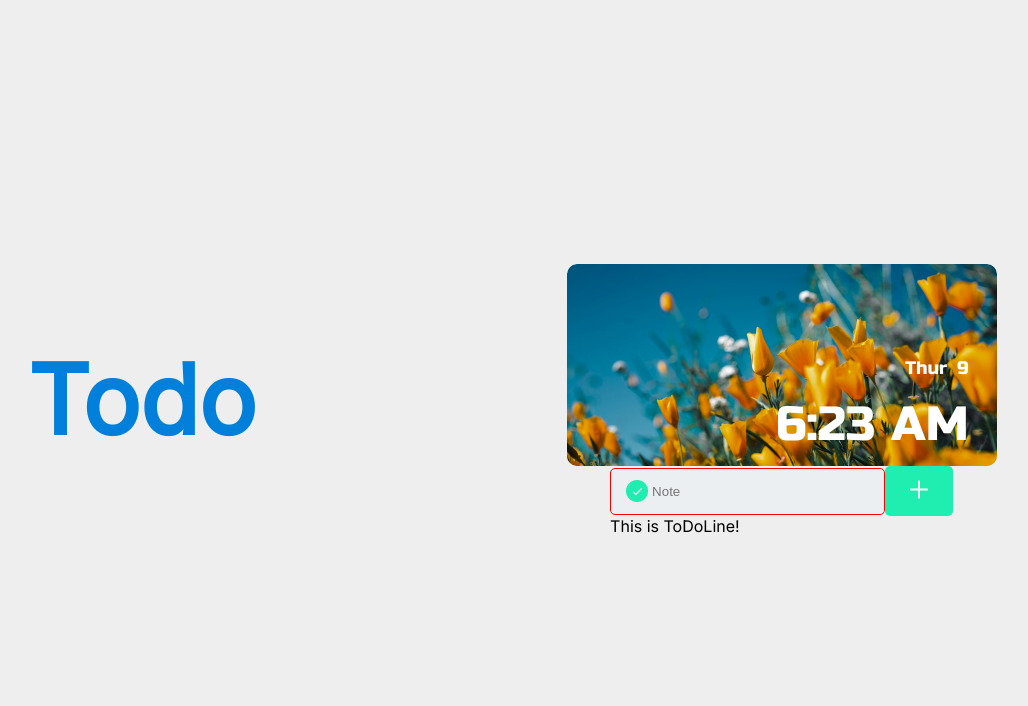
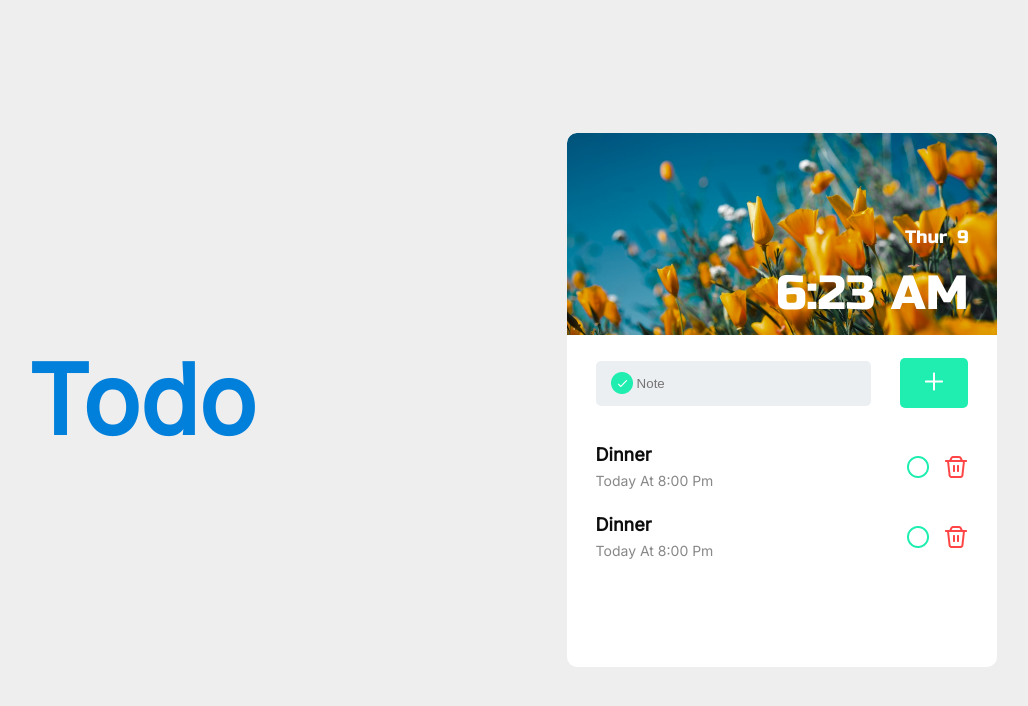
Before and after one commit to giorgiBerika/to-do-app, a React (Vite) app: page / in a window 1280 px wide. Shown: the top 706 px of the page, without its empty margins (128-1156 px from the left). Built offline with nearby package versions, Linux system fonts and the light colour scheme.

Commit message:
Adding to-do line/styles

```diff
--- a/src/App.css
+++ b/src/App.css
@@ -28,4 +28,25 @@
 .app-toDo-container
 {
     font-family: 'Inter', sans-serif;
+    width: 100%;
+    padding: 23px 29px;
+
+    background-color: var(--common-white);
+
+    border-radius: 0 0 10px 10px;
 }
+
+.app-wrapper
+.app-inner-container
+.app-toDo-container
+.app-toDoLine-container
+{
+    display: flex;
+    flex-direction: column;
+    align-items: flex-start;
+    gap:24px;
+
+    min-height: 200px;
+
+    margin-top: 36px;
+}
--- a/src/App.jsx
+++ b/src/App.jsx
@@ -17,6 +17,7 @@ function App() {
             <Inputter />
             <div className='app-toDoLine-container'>
               <ToDoLine />
+              <ToDoLine />
             </div>
           </div>
 
--- a/src/components/header/Header.css
+++ b/src/components/header/Header.css
@@ -8,7 +8,7 @@
     width: 430px;
     height: 202px;
 
-    border-radius: 10px;
+    border-radius: 10px 10px 0 0;
 
     position: relative;
 }
--- a/src/components/inputter/Inputter.css
+++ b/src/components/inputter/Inputter.css
@@ -11,9 +11,8 @@
 {
     border-radius: 5px;
     background-color: var(--input-background-color);
+
     width: 275px;
-    /* min-height: ; */
-    border: 1px solid red;
 
     position: relative;
 }
--- a/src/components/to-do-line/ToDoLine.css
+++ b/src/components/to-do-line/ToDoLine.css
@@ -0,0 +1,41 @@
+.to-do-line-wrapper
+{
+    width: 100%;
+    display: flex;
+    align-items: center;
+    justify-content: space-between;
+}
+.to-do-line-wrapper
+.to-do-line-left
+h3
+{
+    font-size: 18px;
+    color: var(--common-black);
+
+    text-transform: capitalize;
+    margin-bottom: 5px;
+}
+.to-do-line-wrapper
+.to-do-line-left
+span
+{
+    font-size: 14px;
+    font-weight: 400;
+
+    color: var(--dark-grey-color);
+
+    text-transform: capitalize;
+}
+.to-do-line-wrapper
+.to-do-line-right
+{
+    display: flex;
+    align-items: center;
+    gap: 14px;
+}
+.to-do-line-wrapper
+.to-do-line-right
+img
+{
+    cursor: pointer;
+}
--- a/src/components/to-do-line/ToDoLine.jsx
+++ b/src/components/to-do-line/ToDoLine.jsx
@@ -1,10 +1,35 @@
 import './ToDoLine.css';
 
+import { useState } from 'react';
+
+import checkedSign from '../../assets/checked-icon.png'
+import unCheckedSign from '../../assets/unChecked-icon.png'
+
+import trashCan from '../../assets/trash-can-icon.png'
 const ToDoLine = () =>
 {
+    const [signClicked, setSignClicked] = useState(false);
+
+    const checkerClickHandler =() =>
+    {
+        setSignClicked(!signClicked);
+    }
+
     return (
-        <div>
-            This is ToDoLine!
+        <div className='to-do-line-wrapper'>
+            <div className='to-do-line-left'>
+                <h3>dinner</h3>
+                <span>today at 8:00 pm</span>
+            </div>
+            <div className='to-do-line-right'>
+                <img
+                    onClick={() => checkerClickHandler()}
+                    src={(signClicked) ? checkedSign : unCheckedSign}
+                    alt='check sign'/>
+                <img
+                    src={trashCan}
+                    alt='Trash can icon'/>
+            </div>
         </div>
     )
 }
```
